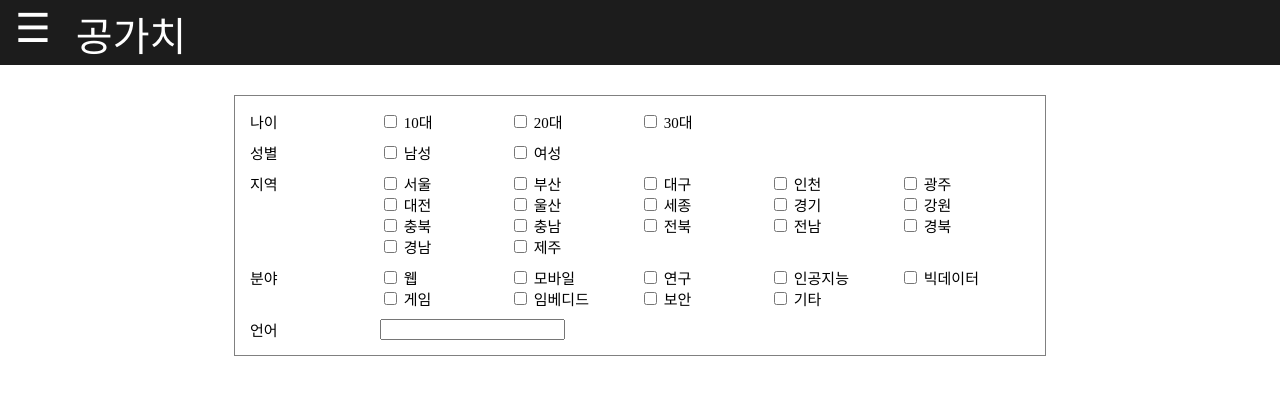
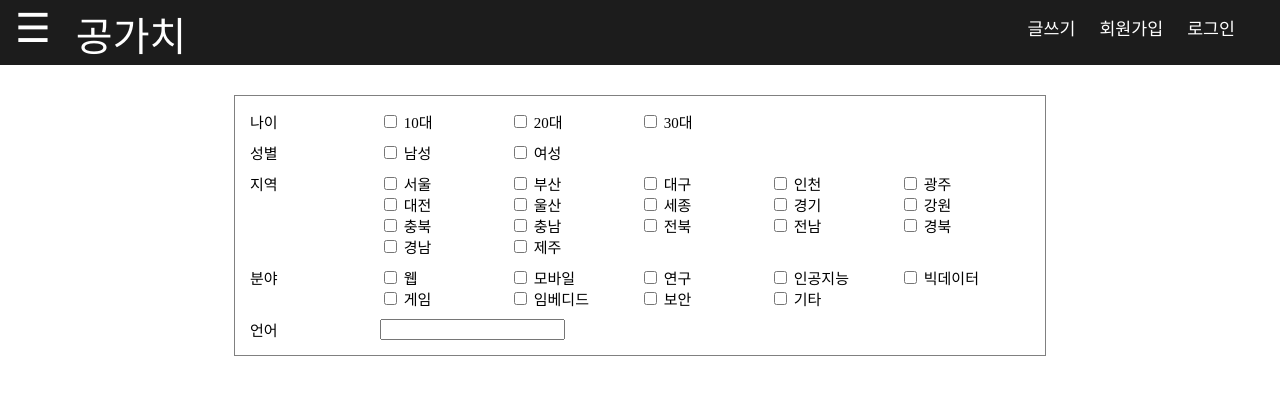
Before and after one commit to zeeyon/CompeteValue, a Django app: page /1 in a window 1280 px wide. Shown: the top 395 px of the page. Run offline with Django 3.2, Linux system fonts and the light colour scheme; data that the repository does not hold is empty; some libraries are stand-ins or nearby versions; some web fonts are replaced.

Commit message:
hot fix
hot fix

```diff
--- a/likecompetition/likecompetition/static/base.css
+++ b/likecompetition/likecompetition/static/base.css
@@ -23,8 +23,11 @@ time, mark, audio, video {
 @font-face {
 	font-family:'IBMPlexSansKR-Light'; src: url('https://cdn.jsdelivr.net/gh/projectnoonnu/noonfonts_20-07@1.0/IBMPlexSansKR-Light.woff') format('woff'); font-weight: normal; font-style: normal;
 }
+[v-cloak]{
+	display:none !important;
+}
 .inline_form {
-    display: inline;
+    display:inline;
 }
 #wrap{
 	width:100%;
@@ -37,19 +40,13 @@ time, mark, audio, video {
 */
 header{
 	position:fixed;
-	top:0;
+	top:0px;
 	width:100%;
 	height:55px;
 	padding:5px 15px;
 	background-color:#1C1C1C;
 	font-family:'TmoneyRoundWindExtraBold';
 	vertical-align:middle;
-	z-index: 100;
-}
-header::after{
-	content:'';
-	display:block;
-	clear:both;
 }
 .hamburger-button{
 	float:left;
@@ -105,7 +102,6 @@ header::after{
 	font-family:'TmoneyRoundWindExtraBold';
 	line-height:200%;
 	transition:left 0.5s;
-	z-index: 120;
 }
 #side-bar.open{
 	left:0px;
@@ -204,7 +200,3 @@ header::after{
 	font-size:18px;
 	background-color:rgb(221, 221, 221);
 }
-
-[v-cloak]{
-	display:none !important;
-}
--- a/likecompetition/likecompetition/templates/base.html
+++ b/likecompetition/likecompetition/templates/base.html
@@ -17,7 +17,7 @@
 		<header>
 			<div class="hamburger-button" onclick="toggleMenu()">☰</div>
 			<div class="header-logo"><a href="/">공가치</a></div>
-			<nav id="header-menu" v-cloak>
+			<nav id="header-menu">
 				<ul>
 					<li><a href="{% url 'post_create' %}">글쓰기</a></li>
 					{% if user.is_authenticated %}
@@ -41,7 +41,7 @@
 			</nav>
 		</header>
 		<div id="container">
-			<aside id="side-bar" v-cloak>
+			<aside id="side-bar">
 				<ul>
 					<li class="close-button" onclick="toggleMenu()">X</li>
 					<li><a href="{% url 'index' %}">홈</a></li>
```
